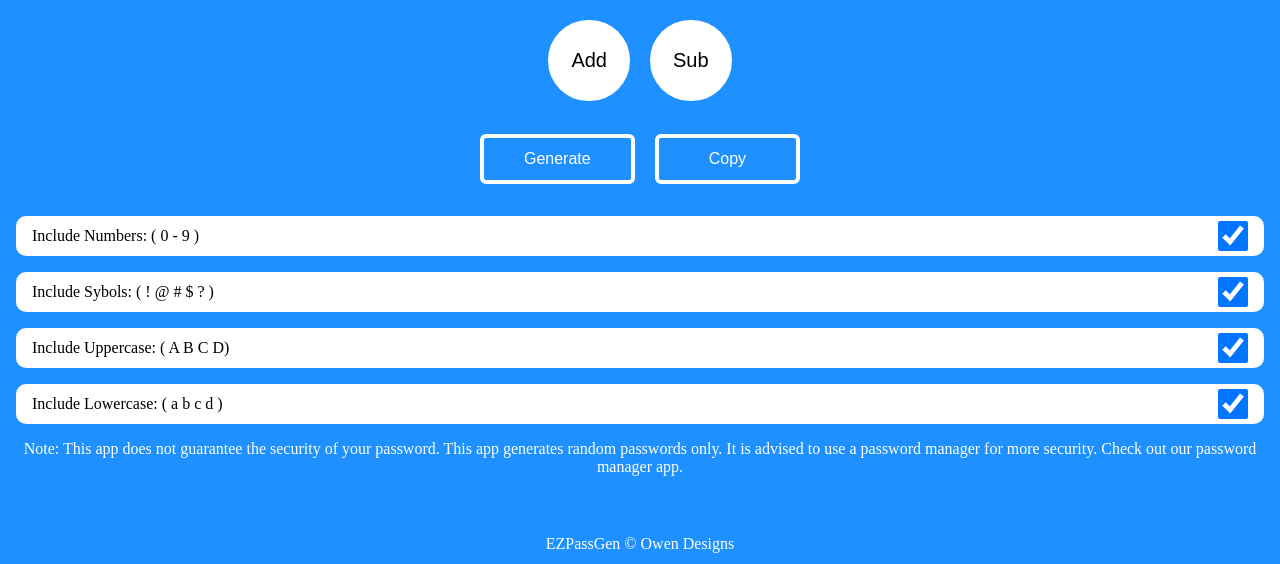
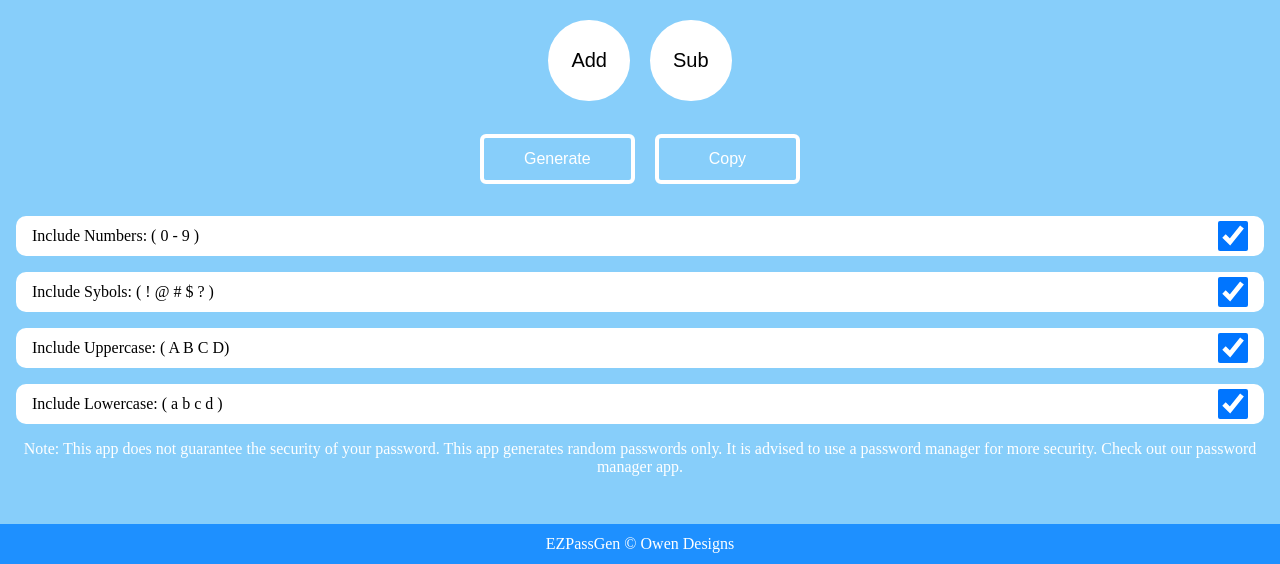
Before and after one commit to s20owen/EZPassGen, a plain HTML site: page index.html in a window 1280 px wide. Shown: the part 237-801 px from the top of the page. Drawn offline with Linux system fonts and the light colour scheme.

Commit message:
update colors

```diff
--- a/style.css
+++ b/style.css
@@ -4,15 +4,18 @@
     text-decoration: none;
     list-style: none;
     box-sizing: border-box;
-     /*ios specific */
-    -webkit-user-select: none;
-    -webkit-tap-highlight-color: transparent;
-    -webkit-touch-callout: none;
-
+    /*ios specific */
+   -webkit-user-select: none;
+   -webkit-tap-highlight-color: transparent;
+   -webkit-touch-callout: none;
 }
 body{
     background-color: dodgerblue;
     color: white;
+}
+
+.container{
+    background-color: lightskyblue;
 }
 
 
```
